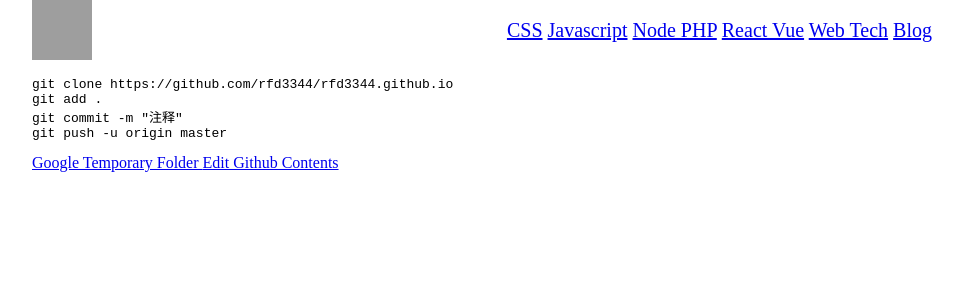
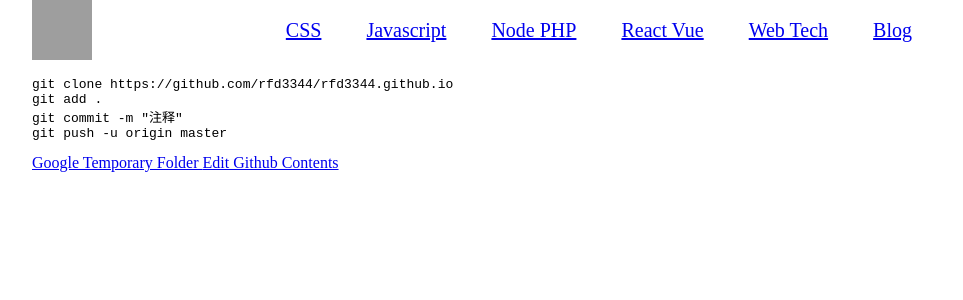
Before and after one commit to rfd3344a/rfd3344.github.io, a Jekyll site: the page built from index.html, in a window 1280 px wide. Shown: the top 300 px of the page, without its empty margins (158-1121 px from the left). Built offline with Jekyll 4.4.1, drawn with Linux system fonts in a browser that asks for light colours; grey boxes are pictures that could not be loaded.

Commit message:
Update general.css

```diff
--- a/css/general.css
+++ b/css/general.css
@@ -16,3 +16,7 @@ body{
    line-height: 60px;
    font-size: 20px;
 }
+.masthead nav a{
+   padding:10px;
+   margin:10px
+}
```
